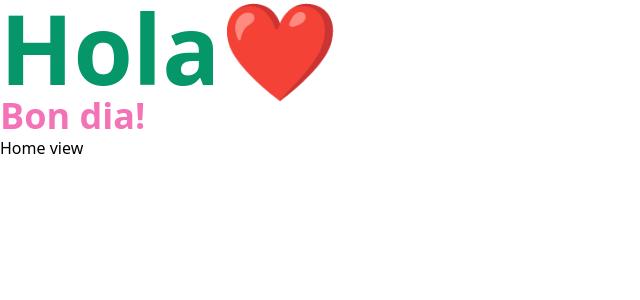
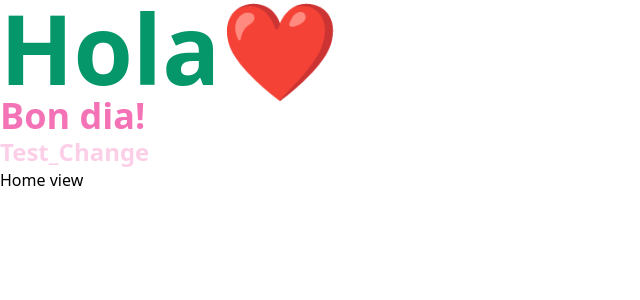
Before and after one commit to AndreaLarral/espresso-news, a Vue app: page / in a window 1280 px wide. Shown: the top 300 px of the page, without its empty margins (0-640 px from the left). Built offline with nearby package versions, Linux system fonts and the light colour scheme.

Commit message:
testing the working branch

```diff
--- a/src/App.vue
+++ b/src/App.vue
@@ -2,6 +2,7 @@
   <div>
     <h1 class="text-8xl font-black text-emerald-600">{{ title }}</h1>
     <h2 class="text-4xl font-black text-pink-400">Bon dia!</h2>
+    <h3 class="text-2xl font-black text-pink-200">Test_Change</h3>
 
     <RouterView/>
   </div>
```
